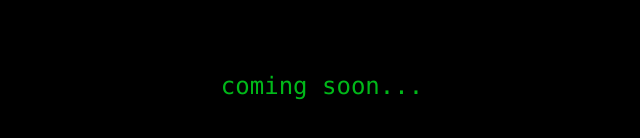
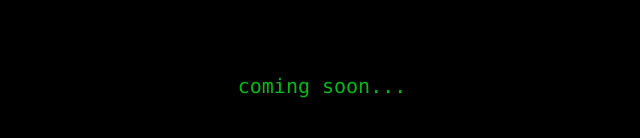
Before and after one commit to qrphy/homepage, a Next.js app: page / in a window 1280 px wide. Shown: the part 314-452 px from the top of the page, without its empty margins (318-958 px from the left). Built offline with nearby package versions, Linux system fonts and the light colour scheme.

Commit message:
update css and page.tsx

```diff
--- a/src/app/globals.css
+++ b/src/app/globals.css
@@ -1,29 +1,9 @@
 @import "tailwindcss";
 
-:root {
-  --background: #ffffff;
-  --foreground: #171717;
-  --color-green-matrix: #ffffff;
-}
-
-:root inline {
-  --color-background: var(--background);
-  --color-foreground: var(--foreground);
-  --font-sans: var(--font-geist-sans);
-  --font-mono: var(--font-geist-mono);
-  --color-green-matrix: var(--color-green-matrix);
-}
-
-@media (prefers-color-scheme: dark) {
-  :root {
-    --background: #0a0a0a;
-    --foreground: #ededed;
-  }
+* {
+  scroll-behavior: smooth;
 }
 
 body {
   background-color: #000000;
-  color: var(--color-green-matrix);
-  font-family: var(--font-geist-mono);
-  font-size: 20px;
 }
--- a/src/app/page.tsx
+++ b/src/app/page.tsx
@@ -13,14 +13,14 @@ export default function Home() {
     return () => window.removeEventListener("scroll", handleScroll);
   }, []);
 
-  const maxScroll = 400;
+  const maxScroll = 500;
   const scale = 1 + scrollY / 100;
   const opacity = Math.max(0, 1 - scrollY / maxScroll);
 
   return (
-    <div className="relative text-[#00b919] h-[160vh]">
+    <div className="relative text-[#00b919] h-[200vh]">
       <p
-        className="fixed top-1/2 left-1/2 whitespace-nowrap text-2xl font-mono pointer-events-none transition-transform duration-100 ease-out"
+        className="fixed top-1/2 left-1/2 whitespace-nowrap text-xl font-mono pointer-events-none transition-transform duration-100 ease-in-out"
         style={{
           transform: `translate(-50%, -50%) scale(${scale})`,
           opacity: opacity,
```
